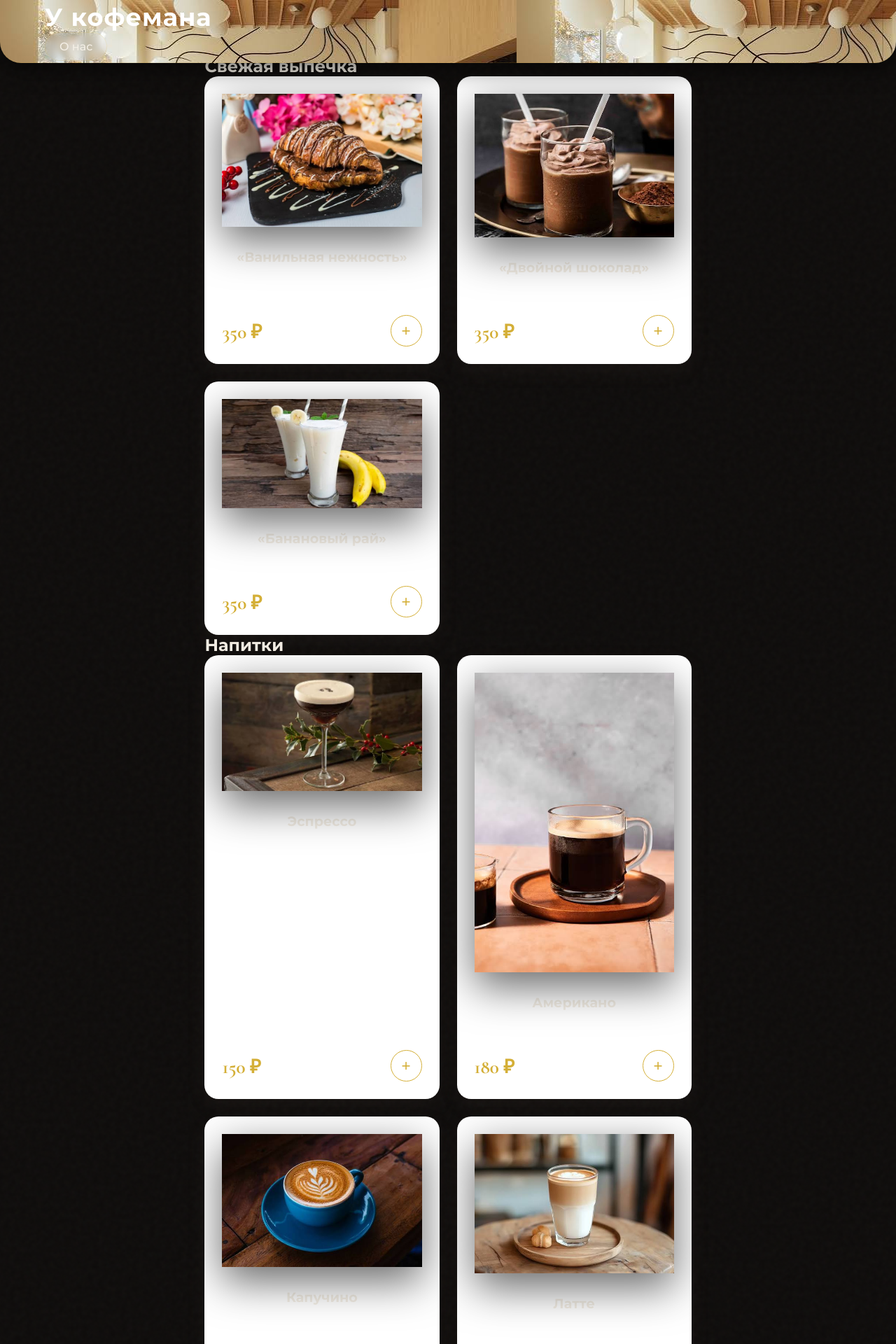
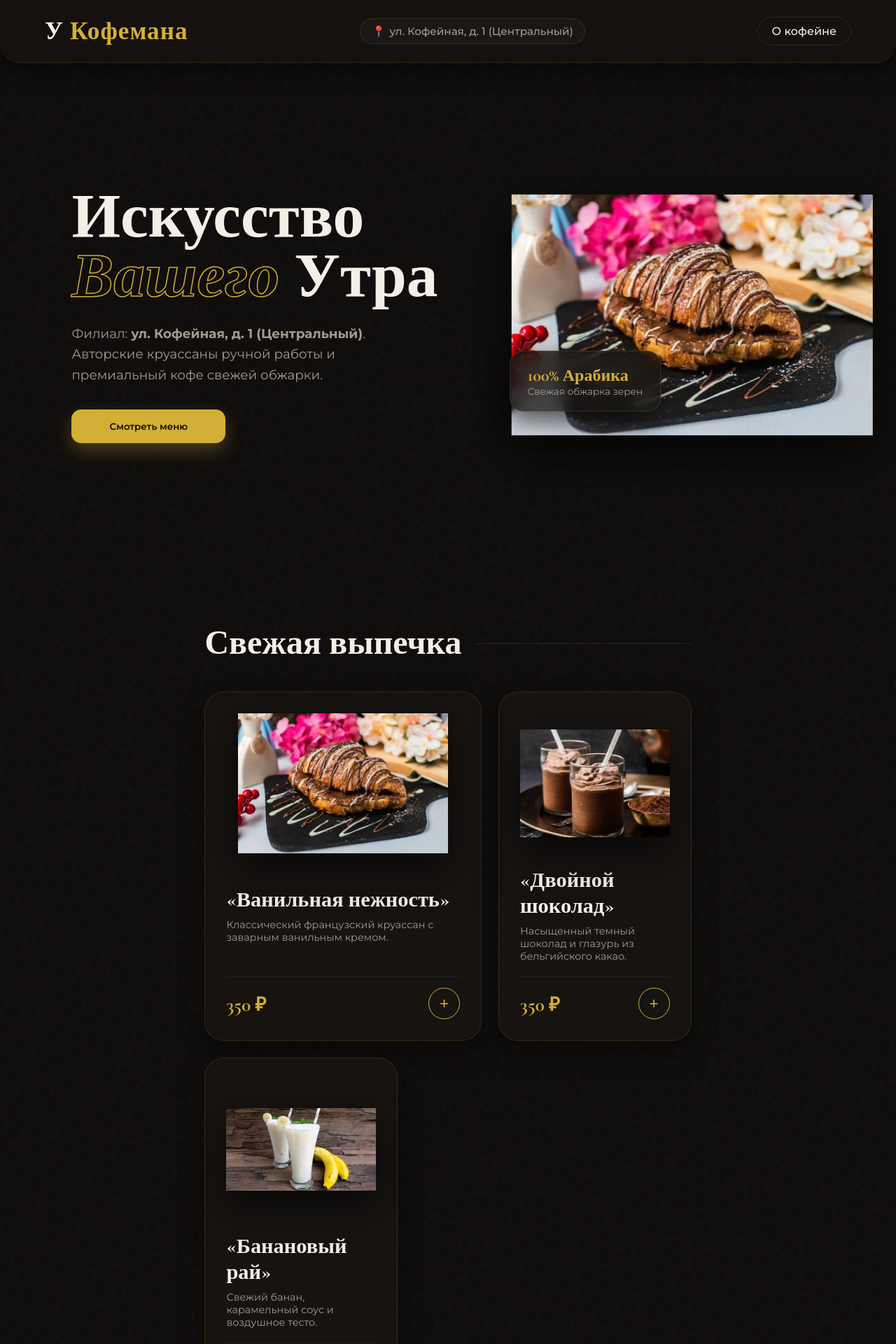
Before and after one commit to stars3cret/kofeman, a React (Vite) app: page / in a window 1280 px wide. Shown: the top 1920 px of the page at 70% size. Built offline with nearby package versions, Linux system fonts and the light colour scheme.

Commit message:
Update App.jsx

```diff
--- a/src/App.jsx
+++ b/src/App.jsx
@@ -1,7 +1,6 @@
 import { useState, useEffect, useRef } from 'react';
 import './App.css';
 
-import restaurantImg from './restaurant.jpg';
 import vanillaCroissant from './круассан.jpg';
 import chocoCroissant from './croissant_choco.jpg';
 import bananaCroissant from './croissant_banana.jpg';
@@ -12,8 +11,16 @@ import latteImg from './latte.jpg';
 import iceLatteImg from './ice_latte.jpg';
 import bubbleTeaImg from './bubble_tea.jpg';
 
-const TELEGRAM_BOT_TOKEN = 'ВАШ_ТОКЕН_БОТА';
-const TELEGRAM_CHAT_ID = 'ВАШ_CHAT_ID';
+const TELEGRAM_BOT_TOKEN = '8917102625:AAEX5vY3WAzTSl4AH0v0RfYSHCY626x_yc4';
+
+// Список филиалов с индивидуальными Chat ID для каждого менеджера/чата
+const branches = [
+  { name: 'ул. Кофейная, д. 1 (Центральный)', chatId: '1609383002' },
+  { name: 'пр. Ленина, д. 45', chatId: '1609383002' },
+  { name: 'ТЦ «Гламур», 1 этаж', chatId: '1609383002' },
+  { name: 'ул. Пушкина, д. 12', chatId: '1609383002' },
+  { name: 'Парковая аллея, павильон №3', chatId: '1609383002' }
+];
 
 function App() {
   const [isModalOpen, setIsModalOpen] = useState(false);
@@ -21,41 +28,60 @@ function App() {
   const [activeTab, setActiveTab] = useState('description');
   const [cart, setCart] = useState([]);
 
+  // Текущий выбранный филиал (объект целиком)
+  const [currentBranch, setCurrentBranch] = useState(branches[0]);
+
   const [checkoutStep, setCheckoutStep] = useState('cart');
   const [paymentMethod, setPaymentMethod] = useState('qr');
 
   const [showHeader, setShowHeader] = useState(true);
   const lastScrollY = useRef(0);
+  const [cursorPos, setCursorPos] = useState({ x: -100, y: -100 });
+  const [isHovered, setIsHovered] = useState(false);
 
   useEffect(() => {
+    const handleMouseMove = (e) => {
+      setCursorPos({ x: e.clientX, y: e.clientY });
+    };
+
     const handleScroll = () => {
       const currentScrollY = window.scrollY;
-      // Изменили порог с 100 на 10 пикселей: теперь шапка прячется сразу при первом же прокруте
-      if (currentScrollY > lastScrollY.current && currentScrollY > 10) {
+      if (currentScrollY > lastScrollY.current && currentScrollY > 15) {
         setShowHeader(false);
       } else {
         setShowHeader(true);
       }
       lastScrollY.current = currentScrollY;
     };
+
+    window.addEventListener('mousemove', handleMouseMove);
     window.addEventListener('scroll', handleScroll);
-    return () => window.removeEventListener('scroll', handleScroll);
+
+    return () => {
+      window.removeEventListener('mousemove', handleMouseMove);
+      window.removeEventListener('scroll', handleScroll);
+    };
   }, []);
 
   const desserts = [
-    { id: 1, name: '«Ванильная нежность»', price: 350, icon: '🥐', image: vanillaCroissant },
-    { id: 2, name: '«Двойной шоколад»', price: 350, icon: '🍫', image: chocoCroissant },
-    { id: 3, name: '«Банановый рай»', price: 350, icon: '🍌', image: bananaCroissant },
+    { id: 1, name: '«Ванильная нежность»', price: 350, image: vanillaCroissant, desc: 'Классический французский круассан с заварным ванильным кремом.' },
+    { id: 2, name: '«Двойной шоколад»', price: 350, image: chocoCroissant, desc: 'Насыщенный темный шоколад и глазурь из бельгийского какао.' },
+    { id: 3, name: '«Банановый рай»', price: 350, image: bananaCroissant, desc: 'Свежий банан, карамельный соус и воздушное тесто.' },
   ];
 
   const drinks = [
-    { id: 4, name: 'Эспрессо', price: 150, icon: '☕', image: espressoImg },
-    { id: 5, name: 'Американо', price: 180, icon: '☕', image: americanoImg },
-    { id: 6, name: 'Капучино', price: 220, icon: '☕', image: cappuccinoImg },
-    { id: 7, name: 'Латте', price: 240, icon: '🥛', image: latteImg },
-    { id: 8, name: 'Айс-латте', price: 260, icon: '🧊', image: iceLatteImg },
-    { id: 9, name: 'Бабл-ти', price: 350, icon: '🧋', image: bubbleTeaImg },
+    { id: 4, name: 'Эспрессо', price: 150, image: espressoImg },
+    { id: 5, name: 'Американо', price: 180, image: americanoImg },
+    { id: 6, name: 'Капучино', price: 220, image: cappuccinoImg },
+    { id: 7, name: 'Латте', price: 240, image: latteImg },
+    { id: 8, name: 'Айс-латте', price: 260, image: iceLatteImg },
+    { id: 9, name: 'Бабл-ти', price: 350, image: bubbleTeaImg },
   ];
+
+  const handleBranchClick = (branchObj) => {
+    setCurrentBranch(branchObj);
+    window.scrollTo({ top: 0, behavior: 'smooth' });
+  };
 
   const addToCart = (item) => {
     const existingItem = cart.find(cartItem => cartItem.id === item.id);
@@ -66,23 +92,26 @@ function App() {
     } else {
       setCart([...cart, { ...item, quantity: 1 }]);
     }
-    setIsCartOpen(true);
-    setCheckoutStep('cart');
   };
 
   const removeFromCart = (idToRemove) => setCart(cart.filter(item => item.id !== idToRemove));
 
   const cartTotal = cart.reduce((sum, item) => sum + (item.price * item.quantity), 0);
 
+  const closeCart = () => {
+    setIsCartOpen(false);
+    setTimeout(() => setCheckoutStep('cart'), 300);
+  };
+
   const sendOrderToTelegram = async () => {
-    if (!TELEGRAM_BOT_TOKEN || TELEGRAM_BOT_TOKEN === 'ВАШ_ТОКЕН_БОТА') {
-      alert('Демо-режим: оплата прошла, но заказ никуда не отправлен (вставьте токен).');
+    if (!TELEGRAM_BOT_TOKEN || TELEGRAM_BOT_TOKEN === 'ВАШ_ТОКЕН_БОТА' || currentBranch.chatId.startsWith('CHAT_ID')) {
+      alert(`Демо-режим: заказ для филиала "${currentBranch.name}" оформлен (замените Chat ID для отправки в Telegram).`);
       return true;
     }
 
     const paymentNames = { 'qr': 'QR-код (СБП)', 'card': 'Карта онлайн', 'cash': 'Наличными при получении' };
 
-    let message = `🚨 <b>Новый заказ!</b>\n\n`;
+    let message = `🚨 <b>Новый заказ!</b>\n📍 <b>Филиал:</b> ${currentBranch.name}\n\n`;
     cart.forEach((item, index) => {
       message += `${index + 1}. ${item.name} x${item.quantity} — ${item.price * item.quantity} ₽\n`;
     });
@@ -95,7 +124,7 @@ function App() {
         method: 'POST',
         headers: { 'Content-Type': 'application/json' },
         body: JSON.stringify({
-          chat_id: TELEGRAM_CHAT_ID,
+          chat_id: currentBranch.chatId, // Заказ улетит в чат конкретного филиала!
           text: message,
           parse_mode: 'HTML'
         })
@@ -117,49 +146,120 @@ function App() {
     const isSuccess = await sendOrderToTelegram();
     if (isSuccess) {
       setCart([]);
-      setIsCartOpen(false);
-      setCheckoutStep('cart');
+      closeCart();
     }
   };
 
   return (
     <div className="app-container">
-      <header className={`header ${showHeader ? '' : 'hidden'}`} style={{ backgroundImage: `url(${restaurantImg})` }}>
-        <div className="header-overlay">
-          <h1>У кофемана</h1>
-          <button className="info-btn" onClick={() => setIsModalOpen(true)}>О нас</button>
+      <div
+        className={`custom-cursor ${isHovered ? 'hovered' : ''}`}
+        style={{ left: `${cursorPos.x}px`, top: `${cursorPos.y}px` }}
+      />
+
+      <header className={`header ${showHeader ? '' : 'hidden'}`}>
+        <div className="logo-container">
+          <h1>У <span>Кофемана</span></h1>
+        </div>
+
+        <div className="header-location">
+          <span>📍</span> {currentBranch.name}
+        </div>
+
+        <div className="header-actions">
+          <button className="info-btn" onClick={() => setIsModalOpen(true)}>О кофейне</button>
         </div>
       </header>
 
-      <main className="menu-section">
-        <h2>Свежая выпечка</h2>
-        <div className="grid">
-          {desserts.map((item) => (
-            <div key={item.id} className="card">
-              <div className="card-icon">{item.image ? <img src={item.image} alt={item.name} className="card-image" /> : item.icon}</div>
+      <section className="hero-section">
+        <div className="hero-content">
+          <h2 className="hero-title">
+            Искусство <br />
+            <span className="outline-text">Вашего</span> Утра
+          </h2>
+          <p className="hero-subtitle">
+            Филиал: <b>{currentBranch.name}</b>. Авторские круассаны ручной работы и премиальный кофе свежей обжарки.
+          </p>
+          <button className="order-btn" style={{ maxWidth: '220px' }} onClick={() => {
+            const menuEl = document.getElementById('menu-anchor');
+            menuEl?.scrollIntoView({ behavior: 'smooth' });
+          }}>
+            Смотреть меню
+          </button>
+        </div>
+        <div className="hero-image-wrapper">
+          <img src={vanillaCroissant} alt="Круассан" className="hero-floating-img" />
+          <div className="floating-badge">
+            <h4>100% Арабика</h4>
+            <p>Свежая обжарка зерен</p>
+          </div>
+        </div>
+      </section>
+
+      <main className="menu-section" id="menu-anchor">
+        <h2 className="section-title">Свежая выпечка</h2>
+        <div className="bento-grid">
+          {desserts.map((item, index) => {
+            const spanClass = index === 0 ? 'span-7' : 'span-5';
+            return (
+              <div key={item.id} className={`bento-card ${spanClass}`}>
+                <div className="card-image-container">
+                  <img src={item.image} alt={item.name} className="card-image" />
+                </div>
+                <div className="bento-info">
                   <h3>{item.name}</h3>
+                  {item.desc && <p style={{ color: 'var(--text-muted)', fontSize: '0.9rem' }}>{item.desc}</p>}
+                </div>
                 <div className="card-footer">
                   <p className="price">{item.price} ₽</p>
                   <button className="buy-btn" onClick={() => addToCart(item)}>+</button>
                 </div>
               </div>
-          ))}
+            );
+          })}
         </div>
 
-        <h2>Напитки</h2>
-        <div className="grid">
-          {drinks.map((item) => (
-            <div key={item.id} className="card">
-              <div className="card-icon">{item.image ? <img src={item.image} alt={item.name} className="card-image" /> : item.icon}</div>
+        <h2 className="section-title">Напитки</h2>
+        <div className="bento-grid">
+          {drinks.map((item, index) => {
+            const spanClasses = ['span-4', 'span-8', 'span-6', 'span-6', 'span-5', 'span-7'];
+            const spanClass = spanClasses[index % spanClasses.length];
+            return (
+              <div key={item.id} className={`bento-card ${spanClass}`}>
+                <div className="card-image-container">
+                  <img src={item.image} alt={item.name} className="card-image" />
+                </div>
+                <div className="bento-info">
                   <h3>{item.name}</h3>
+                </div>
                 <div className="card-footer">
                   <p className="price">{item.price} ₽</p>
                   <button className="buy-btn" onClick={() => addToCart(item)}>+</button>
                 </div>
               </div>
+            );
+          })}
+        </div>
+      </main>
+
+      <div className="marquee-section">
+        <div className="marquee-track">
+          <div className="marquee-content">
+            {branches.map((branch, idx) => (
+              <button key={idx} className="branch-link" onClick={() => handleBranchClick(branch)}>
+                📍 {branch.name} <span>✦</span>
+              </button>
             ))}
           </div>
-      </main>
+          <div className="marquee-content" aria-hidden="true">
+            {branches.map((branch, idx) => (
+              <button key={`dup-${idx}`} className="branch-link" onClick={() => handleBranchClick(branch)}>
+                📍 {branch.name} <span>✦</span>
+              </button>
+            ))}
+          </div>
+        </div>
+      </div>
 
       {cart.length > 0 && !isCartOpen && (
         <button className="floating-cart-btn" onClick={() => { setIsCartOpen(true); setCheckoutStep('cart'); }}>
@@ -168,21 +268,25 @@ function App() {
         </button>
       )}
 
-      {isCartOpen && cart.length > 0 && (
-        <div className="cart-panel">
+      {isCartOpen && (
+        <div className="cart-panel-overlay" onClick={closeCart}>
+          <div className="cart-panel" onClick={(e) => e.stopPropagation()}>
             <div className="cart-header">
               <h2>{checkoutStep === 'cart' ? 'Корзина' : checkoutStep === 'payment' ? 'Оплата' : 'Чек'}</h2>
-            <button className="panel-close-btn" onClick={() => setIsCartOpen(false)}>✖</button>
+              <button className="panel-close-btn" onClick={closeCart}>✖</button>
             </div>
 
             {checkoutStep === 'cart' && (
               <>
+                <p style={{ color: 'var(--text-muted)', fontSize: '0.85rem', marginBottom: '15px' }}>
+                  Филиал получения: <strong style={{ color: 'var(--text-main)' }}>{currentBranch.name}</strong>
+                </p>
                 <ul className="cart-list">
                   {cart.map((item) => (
                     <li key={item.id} className="cart-item">
                       <span>
                         {item.name}
-                      {item.quantity > 1 && <strong style={{color: '#666', marginLeft: '8px'}}>x{item.quantity}</strong>}
+                        {item.quantity > 1 && <strong style={{color: 'var(--accent-gold)', marginLeft: '8px'}}>x{item.quantity}</strong>}
                       </span>
                       <div className="cart-item-right">
                         <span>{item.price * item.quantity} ₽</span>
@@ -198,7 +302,7 @@ function App() {
 
             {checkoutStep === 'payment' && (
               <div className="payment-step">
-              <p>Выберите способ оплаты:</p>
+                <p style={{ color: 'var(--text-muted)' }}>Выберите способ оплаты:</p>
                 <div className="payment-options">
                   <label className={`pay-label ${paymentMethod === 'qr' ? 'selected' : ''}`}>
                     <input type="radio" name="pay" checked={paymentMethod === 'qr'} onChange={() => setPaymentMethod('qr')} />
@@ -221,21 +325,22 @@ function App() {
 
             {checkoutStep === 'receipt' && (
               <div className="receipt-step">
-              <h3>Сумма: {cartTotal} ₽</h3>
+                <h3 style={{ fontFamily: 'Cormorant Garamond', fontSize: '1.8rem' }}>Сумма: {cartTotal} ₽</h3>
                 {paymentMethod === 'qr' && (
                   <div className="qr-placeholder">
-                  <p>Отсканируйте код<br/>в приложении банка</p>
+                    <p style={{ color: '#333', fontSize: '0.9rem', marginBottom: '5px' }}>Отсканируйте код в приложении банка</p>
                     <img src={`https://api.qrserver.com/v1/create-qr-code/?size=150x150&data=Оплата_Кофеман_${cartTotal}`} alt="QR" />
                   </div>
                 )}
-              {paymentMethod === 'card' && <div className="card-mock">Ожидание оплаты картой...</div>}
-              {paymentMethod === 'cash' && <div className="card-mock">Покажите этот экран кассиру</div>}
+                {paymentMethod === 'card' && <div className="card-mock">Ожидание безопасного соединения с банком...</div>}
+                {paymentMethod === 'cash' && <div className="card-mock">Покажите этот экран бариста при получении</div>}
 
                 <button className="order-btn finish-btn" onClick={finishPayment}>
                   {paymentMethod === 'cash' ? 'Завершить заказ' : 'Эмулировать успешную оплату'}
                 </button>
               </div>
             )}
+          </div>
         </div>
       )}
 
@@ -244,22 +349,20 @@ function App() {
           <div className="modal-content" onClick={(e) => e.stopPropagation()}>
             <button className="close-btn" onClick={() => setIsModalOpen(false)}>✖</button>
             <div className="tabs">
-              <button onClick={() => setActiveTab('description')} className={activeTab === 'description' ? 'active' : ''}>Описание</button>
-              <button onClick={() => setActiveTab('contacts')} className={activeTab === 'contacts' ? 'active' : ''}>Связь</button>
+              <button onClick={() => setActiveTab('description')} className={activeTab === 'description' ? 'active' : ''}>О кофейне</button>
+              <button onClick={() => setActiveTab('contacts')} className={activeTab === 'contacts' ? 'active' : ''}>Контакты</button>
             </div>
             <div className="tab-content">
               {activeTab === 'description' && (
                 <p>
-                  Добро пожаловать в <b>«У Кофемана»</b> — место, где начинается ваш идеальный день!
+                  Добро пожаловать в <b>«У Кофемана»</b> — пространство эстетики и безупречного вкуса.
                   <br/><br/>
-                  Мы гордимся тем, что каждое утро наши пекари создают воздушные круассаны ручной работы по классическим французским рецептам, используя премиальное сливочное масло.
-                  <br/><br/>
-                  Наш кофе — это 100% арабика свежей обжарки. Крепкий эспрессо, мягкий латте или трендовый бабл-ти — у нас найдется напиток для каждого.
+                  Каждое утро наши пекари создают воздушные круассаны по классическим французским рецептам. Мы используем только премиальное сливочное масло и отборные ингредиенты.
                 </p>
               )}
               {activeTab === 'contacts' && (
                 <div className="contacts-tab">
-                  <p>📞 +7 (999) 123-45-67<br/>📍 ул. Кофейная, д. 1</p>
+                  <p>📞 +7 (999) 123-45-67<br/>📍 {currentBranch.name}</p>
                   <a
                     href="https://yandex.ru/maps"
                     target="_blank"
```
Lines whose indentation alone changed are shown as unchanged.
